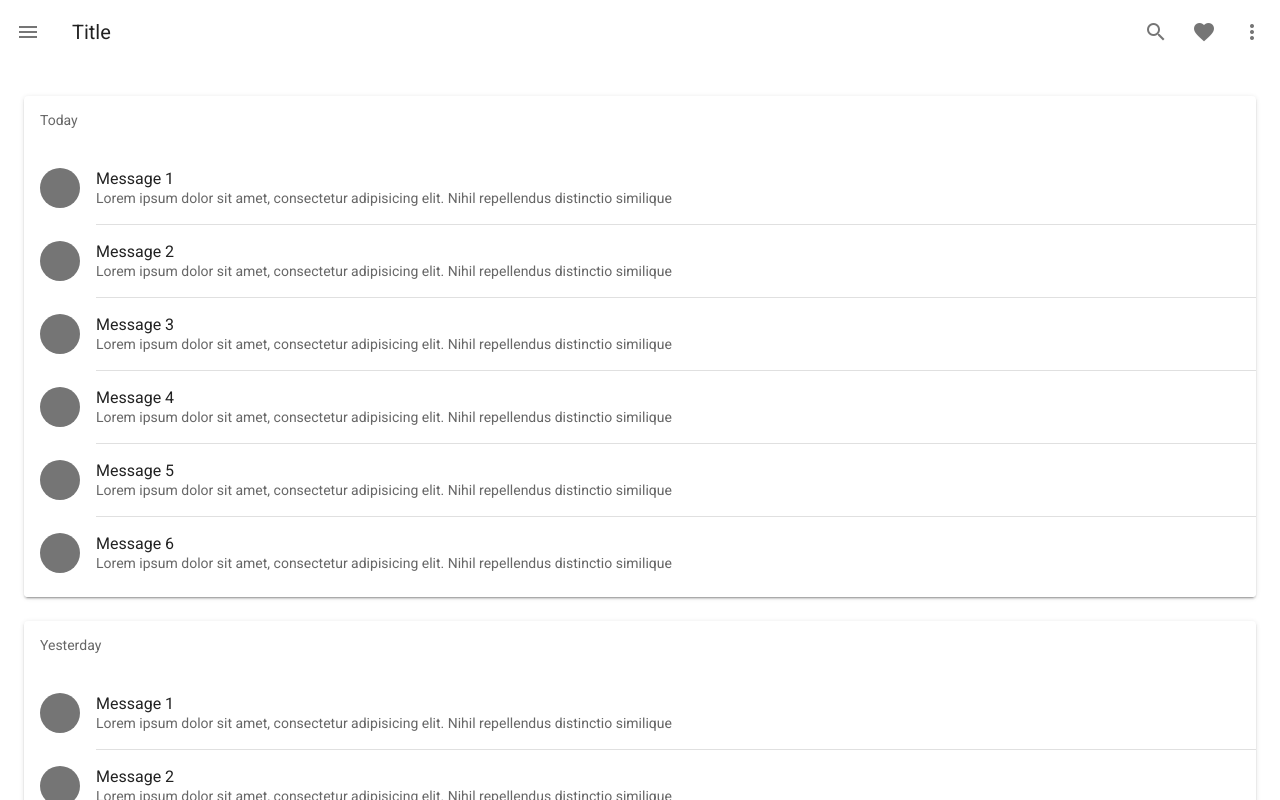
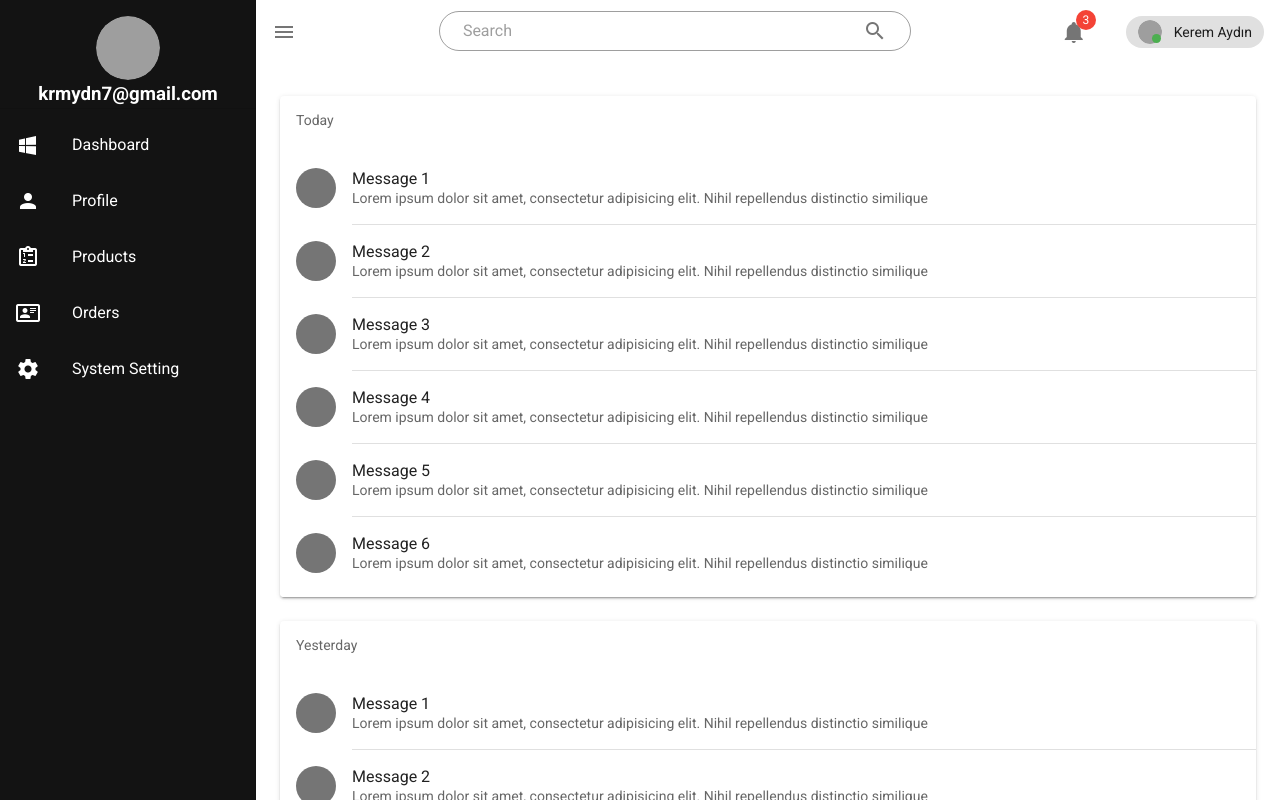
Before and after one commit to devKeremAydin/admin-panel, a Vue app: page / in a window 1280 px wide. Shown: the top 800 px of the page. Built offline with nearby package versions, Linux system fonts and the light colour scheme; grey boxes are pictures that could not be loaded.

Commit message:
feat/Topbar:Search area and user login area

```diff
--- a/src/App.vue
+++ b/src/App.vue
@@ -60,7 +60,7 @@ import TopBar from "./components/TopBar.vue"
     components:{TopBar,SideBar},
     data: () => ({
       cards: ['Today', 'Yesterday'],
-      drawer: false,
+      drawer: true,
 
     }),
   }
--- a/src/components/Sidebar.vue
+++ b/src/components/Sidebar.vue
@@ -3,7 +3,7 @@
 
     <v-img src="">
       <div class="text-center">
-        <v-avatar class="mt-4" color="grey darken-1" size="64">
+        <v-avatar class="mt-4" size="64">
           <v-img src="https://avatars.githubusercontent.com/u/64500329?v=4"></v-img>
         </v-avatar>
         <h3 style="color: white;">krmydn7@gmail.com</h3>
--- a/src/components/TopBar.vue
+++ b/src/components/TopBar.vue
@@ -1,34 +1,140 @@
 <template>
-    <v-app-bar app
+  <v-app-bar app elevate-on-scroll elevation="3" color="white">
+    <v-app-bar-nav-icon @click="$emit('drawerEvent')"></v-app-bar-nav-icon>
+    <v-spacer />
+    <v-col lg="6" cols="12">
+      <v-form>
+        <v-text-field
+          class="p-0 m-0 mt-6"
+          full-width
+          dense
+          append-icon="mdi-magnify"
+          outlined
+          rounded
+          placeholder="Search"
+        />
+      </v-form>
+    </v-col>
+    <v-spacer />
+    <v-menu offset-y>
+      <template v-slot:activator="{ attrs, on }">
+        <span
+          class="mx-5 mr-10"
+          style="cursor: pointer"
+          v-bind="attrs"
+          v-on="on"
+        >
+          <v-badge content="3" color="red" offset-y="10" offset-x="10">
+            <v-icon>mdi-bell</v-icon>
+          </v-badge>
+        </span>
+      </template>
+      <v-list three-line width="250">
+        <template v-for="(item, index) in items">
+          <v-subheader
+            v-if="item.header"
+            :key="item.header"
+            v-text="item.header"
+          ></v-subheader>
 
-color="white"
-elevate-on-scroll
-elevation="4"
->
-<v-app-bar-nav-icon @click="$emit('drawerEvent')"></v-app-bar-nav-icon>
+          <v-divider
+            v-else-if="item.divider"
+            :key="index"
+            :inset="item.inset"
+          ></v-divider>
 
-<v-toolbar-title>Title</v-toolbar-title>
+          <v-list-item v-else :key="item.title">
+            <v-list-item-avatar>
+              <v-img :src="item.avatar"></v-img>
+            </v-list-item-avatar>
 
-<v-spacer></v-spacer>
+            <v-list-item-content>
+              <v-list-item-title v-html="item.title"></v-list-item-title>
+              <v-list-item-subtitle
+                v-html="item.subtitle"
+              ></v-list-item-subtitle>
+            </v-list-item-content>
+          </v-list-item>
+        </template>
+      </v-list>
+    </v-menu>
+    <v-menu offset-y>
+      <template v-slot:activator="{ attrs, on }">
+        <span style="cursor: pointer" v-bind="attrs" v-on="on">
+          <v-chip link>
+            <v-badge dot bottom color="green" offset-y="10" offset-x="10">
+              <v-avatar size="40">
+                <v-img src="https://avatars.githubusercontent.com/u/64500329?v=4" />
+              </v-avatar>
+            </v-badge>
+            <span class="ml-3">Kerem Aydın</span>
+          </v-chip>
+        </span>
+      </template>
+      <v-list width="250" class="py-0">
+        <v-list-item two-line>
+          <v-list-item-avatar>
+            <img src="https://avatars.githubusercontent.com/u/64500329?v=4" />
+          </v-list-item-avatar>
 
-<v-btn icon>
-  <v-icon>mdi-magnify</v-icon>
-</v-btn>
-
-<v-btn icon>
-  <v-icon>mdi-heart</v-icon>
-</v-btn>
-
-<v-btn icon>
-  <v-icon>mdi-dots-vertical</v-icon>
-</v-btn>
-</v-app-bar>
+          <v-list-item-content>
+            <v-list-item-title>Kerem Aydın</v-list-item-title>
+            <v-list-item-subtitle>Logged In</v-list-item-subtitle>
+          </v-list-item-content>
+        </v-list-item>
+        <v-divider />
+        <v-list-item link v-for="(menu, i) in menus" :key="i">
+          <v-list-item-icon>
+            <v-icon>{{ menu.icon }}</v-icon>
+          </v-list-item-icon>
+          <v-list-item-title>
+            {{ menu.title }}
+          </v-list-item-title>
+        </v-list-item>
+      </v-list>
+    </v-menu>
+  </v-app-bar>
 </template>
 
 <script>
-export default{
-    name:"TopBar"
+export default {
+  name: "TopBar",
+  data() {
+    return {
+      items: [
+        { header: 'Today' },
+        {
+          avatar: 'https://cdn.vuetifyjs.com/images/lists/1.jpg',
+          title: 'Brunch this weekend?',
+          subtitle: `<span class="text--primary">Ali Connors</span> &mdash; I'll be in your neighborhood doing errands this weekend. Do you want to hang out?`,
+        },
+        { divider: true, inset: true },
+        {
+          avatar: 'https://cdn.vuetifyjs.com/images/lists/2.jpg',
+          title: 'Summer BBQ <span class="grey--text text--lighten-1">4</span>',
+          subtitle: `<span class="text--primary">to Alex, Scott, Jennifer</span> &mdash; Wish I could come, but I'm out of town this weekend.`,
+        },
+        { divider: true, inset: true },
+        {
+          avatar: 'https://cdn.vuetifyjs.com/images/lists/3.jpg',
+          title: 'Oui oui',
+          subtitle: '<span class="text--primary">Sandra Adams</span> &mdash; Do you have Paris recommendations? Have you ever been?',
+        },
+        { divider: true, inset: true },
+        {
+          avatar: 'https://cdn.vuetifyjs.com/images/lists/4.jpg',
+          title: 'Birthday gift',
+          subtitle: '<span class="text--primary">Trevor Hansen</span> &mdash; Have any ideas about what we should get Heidi for her birthday?',
+        },
+        { divider: true, inset: true },
+        {
+          avatar: 'https://cdn.vuetifyjs.com/images/lists/5.jpg',
+          title: 'Recipe to try',
+          subtitle: '<span class="text--primary">Britta Holt</span> &mdash; We should eat this: Grate, Squash, Corn, and tomatillo Tacos.',
+        },
+      ],
+    }
+  }
 }
 </script>
-<style>
-</style>
+<style></style>
```
